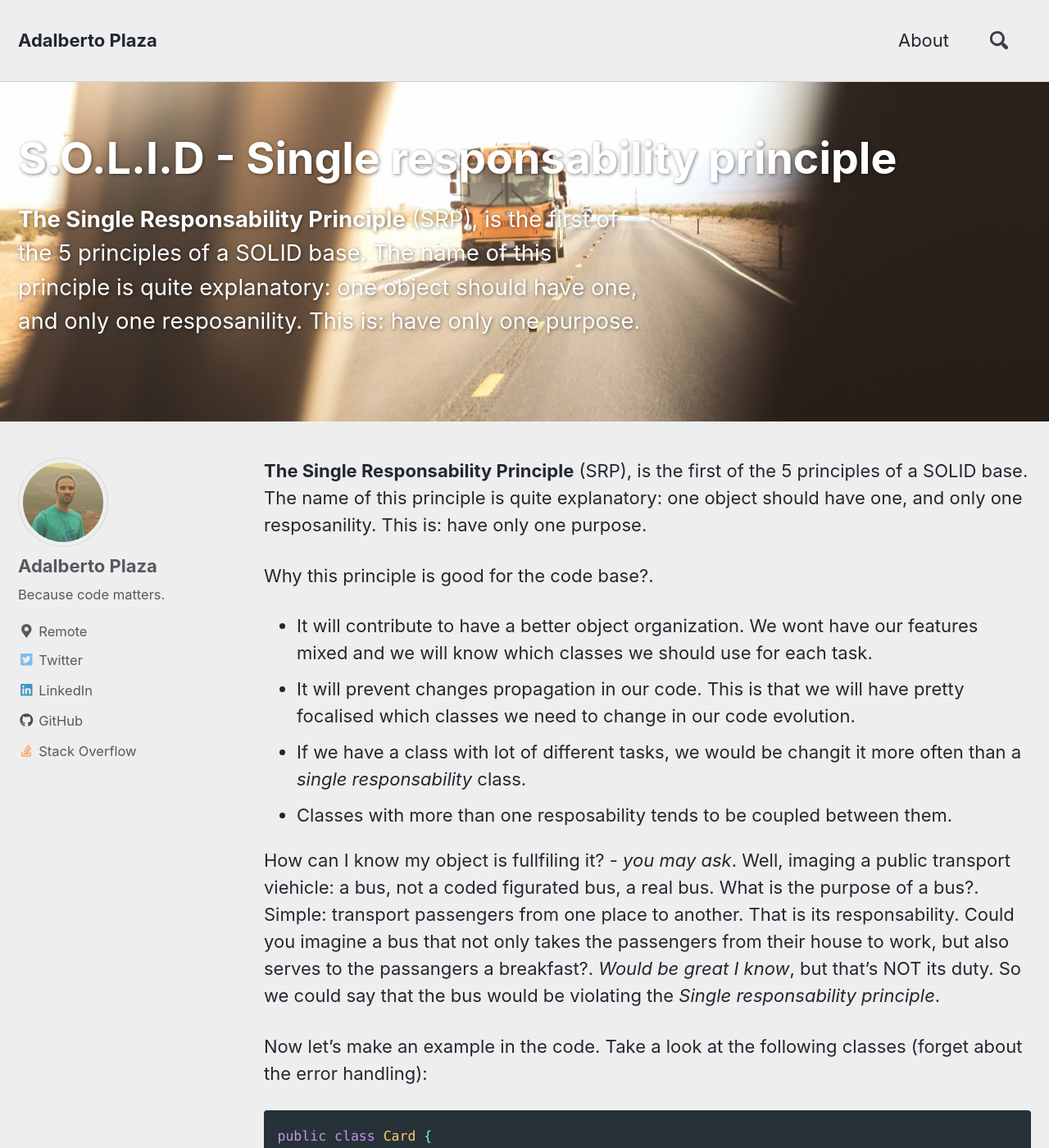
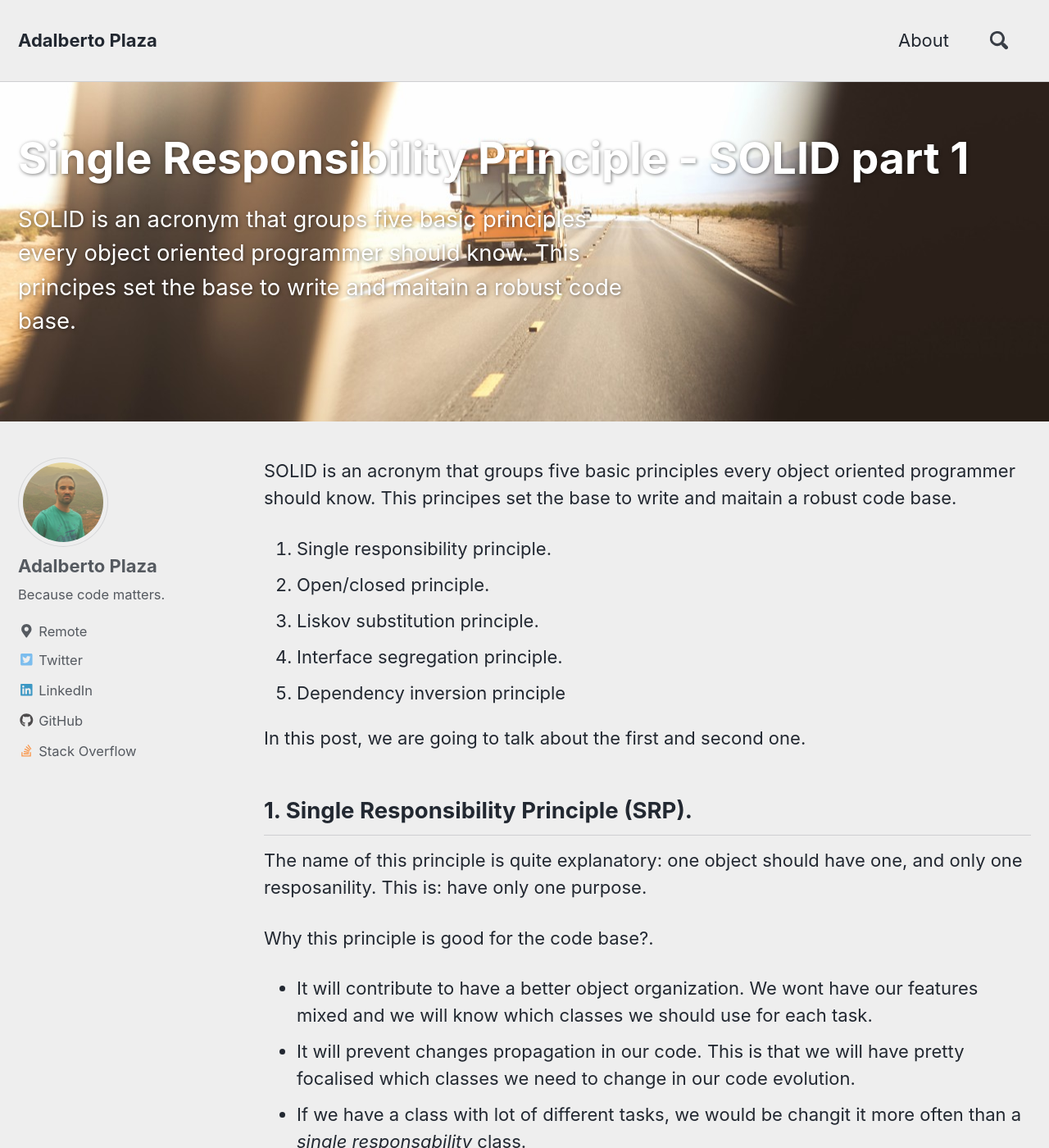
Before and after one commit to adalpari/adalpari.github.io, a Jekyll site: the page built from _posts/2018-04-30-SOLID-S.md, in a window 1280 px wide and 1400 px high. Shown: the whole window at 82% size. Built offline with Jekyll 4.4.1, drawn with Linux system fonts in a browser that asks for light colours; nearby versions of some CDN libraries; a script bundle is joined from its source files by our own code; comment, search, counter and statistics services are not loaded.

Commit message:
Update Solid first part

```diff
--- a/_posts/2018-04-30-SOLID-S.md
+++ b/_posts/2018-04-30-SOLID-S.md
@@ -1,11 +1,22 @@
 ---
-title: "S.O.L.I.D - Single responsability principle"
+title: "Single Responsibility Principle - SOLID part 1"
 header:
   teaser: /assets/images/bus.jpg
   overlay_image: /assets/images/bus.jpg
 ---
 
-__The Single Responsability Principle__ (SRP), is the first of the 5 principles of a SOLID base.
+SOLID is an acronym that groups five basic principles every object oriented programmer should know. This principes set the base to write and maitain a robust code base.
+
+1. Single responsibility principle.
+2. Open/closed principle.
+3. Liskov substitution principle.
+4. Interface segregation principle.
+5. Dependency inversion principle
+
+In this post, we are going to talk about the first and second one.
+
+## 1. Single Responsibility Principle (SRP).
+
 The name of this principle is quite explanatory: one object should have one, and only one resposanility. This is: have only one purpose.
 
 Why this principle is good for the code base?.
```
